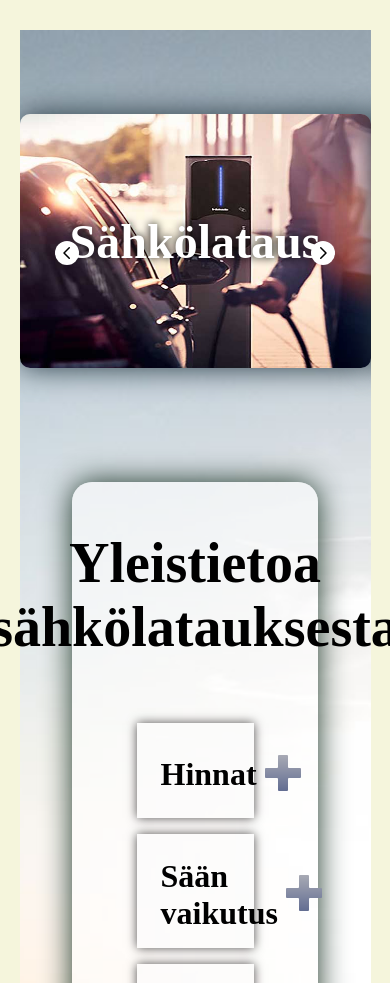
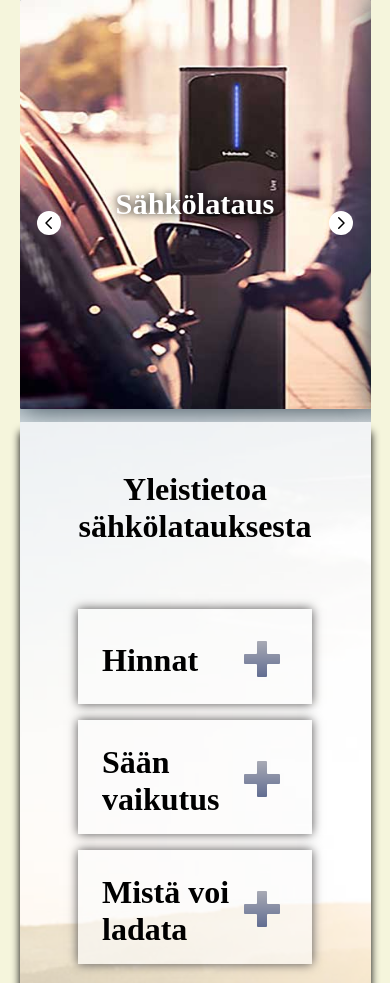
Before and after one commit to TeroKeranen/uusi-KouluProjekti-omasivu, a plain HTML site: page index.html in a window 390 px wide. Shown: the top 983 px of the page. Drawn offline with Linux system fonts and the light colour scheme.

Commit message:
media query

```diff
--- a/css/style.css
+++ b/css/style.css
@@ -32,7 +32,7 @@ main {
   width: 90%;
   height: 60vh;
 
-  margin: 30px auto;
+  margin: 0 auto;
   overflow: hidden;
 }
 
@@ -311,19 +311,29 @@ modal window
 
 
 
-@media screen and (max-width: 402px) {
+@media screen and (max-width: 502px) {
+
+
 
   .slider-container {
     width: 100%;
     height: 50vh;
 
+  }
 
+  .slide {
+    height: 97%;
+
+  }
+
+  .slide h2 {
+    font-size: 1.9rem;
   }
 
   .slide-img {
     width: 100%;
-    height: 60%;
-    border-radius: 10px;
+    height: 100%;
+    border-radius: 1px;
   }
 
   .btn-container {
@@ -336,4 +346,59 @@ modal window
     width: 18px;
   }
 
+  .btn-left {
+    left: 5%;
+  }
+  .btn-right {
+    right: 5%;
+  }
+
+  /*
+  ============
+  kysymykset
+  ============
+  */
+
+  .kysymykset {
+    width: 100%;
+    border-radius: 1px;
+    box-shadow: 0 10px 9px black;
+  }
+
+  .title h2 {
+    font-size: 2rem;
+  }
+
+  .kysymys-center {
+    width: 60vw;
+  }
+
+
+  /*
+  =========
+  Modal
+  ========
+  */
+
+  .modal-container {
+
+  }
+
+  .modal-title {
+    font-size: 2rem;
+  }
+
+  .modal button {
+    width: 50px;
+    height: 50px;
+  }
+
+  .modal3 {
+    left: 50%;
+  }
+
+
+
+
+
 }
```
